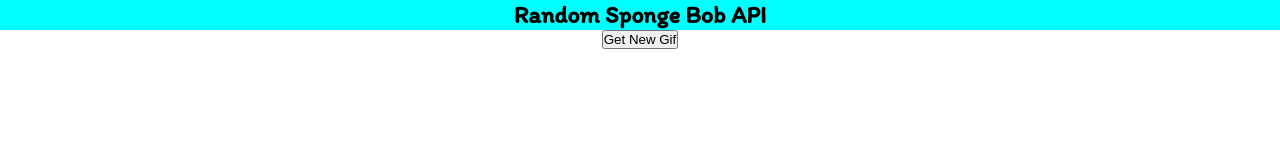
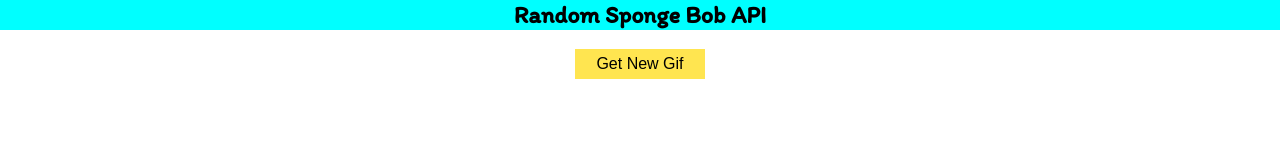
Before and after one commit to darrellgrant/random-sponge-bob-api, a plain HTML site: page index.html in a window 1280 px wide. Drawn offline with Linux system fonts and the light colour scheme; no server answers.

Commit message:
added favicon img

```diff
--- a/index.html
+++ b/index.html
@@ -9,6 +9,7 @@
       href="https://fonts.googleapis.com/css2?family=Itim&display=swap"
       rel="stylesheet"
     />
+    <link rel="shortcut icon" href="images/spongebob.jpg">
     <title>Random SpongeBob Gif</title>
     <link rel="stylesheet" type="text/css" href="style.css" />
     <script src="script.js"></script>
--- a/style.css
+++ b/style.css
@@ -15,3 +15,13 @@
   background-color: aqua;
   text-align: center;
 }
+
+button {
+  background-color: rgb(255, 229, 80);
+  width: 130px;
+  height: 30px;
+  border: none;
+  cursor: pointer;
+  margin: 20px;
+  font-size: 1rem;
+}
```
Also changed, not shown: images/spongebob.jpg (added).
